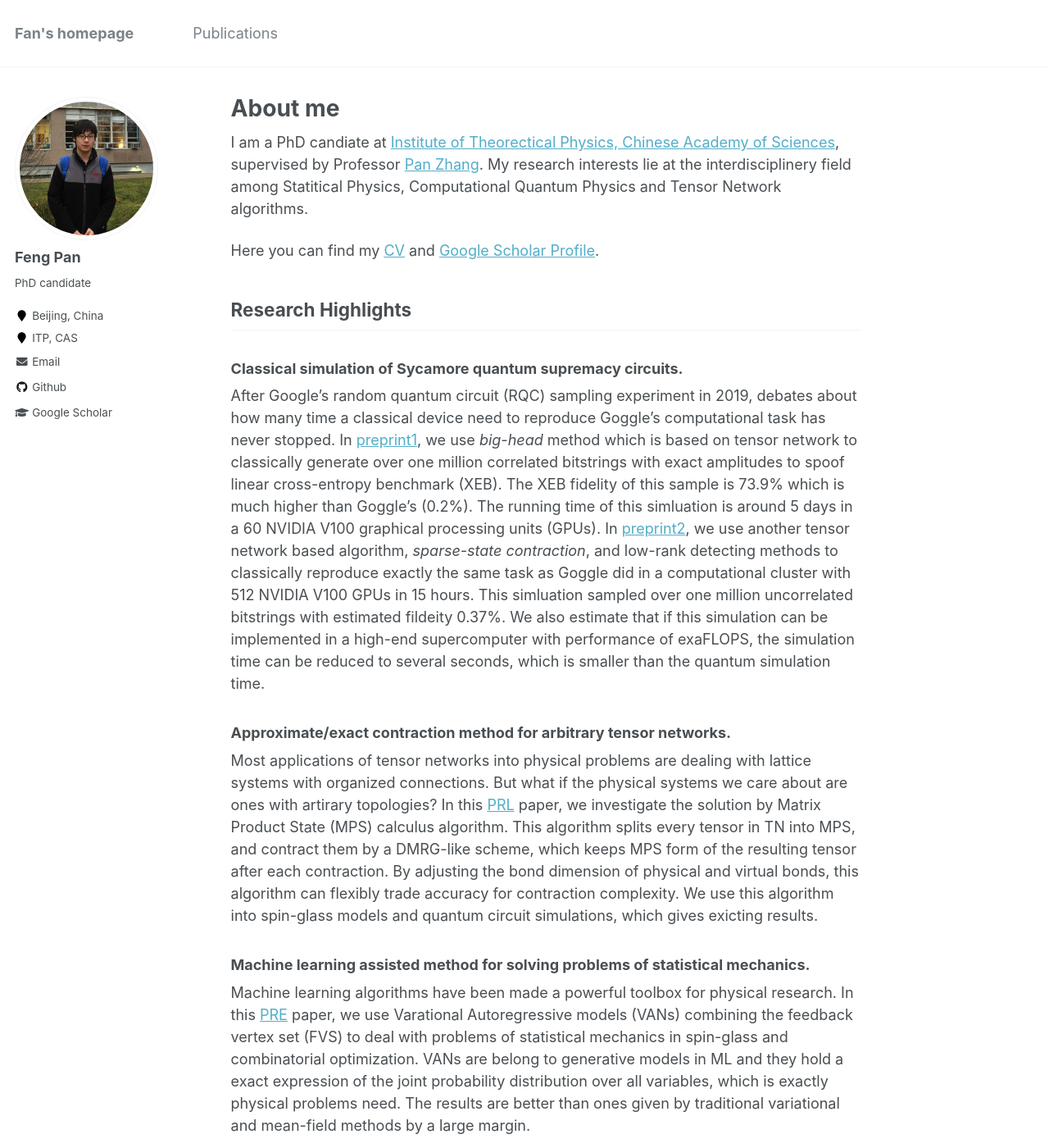
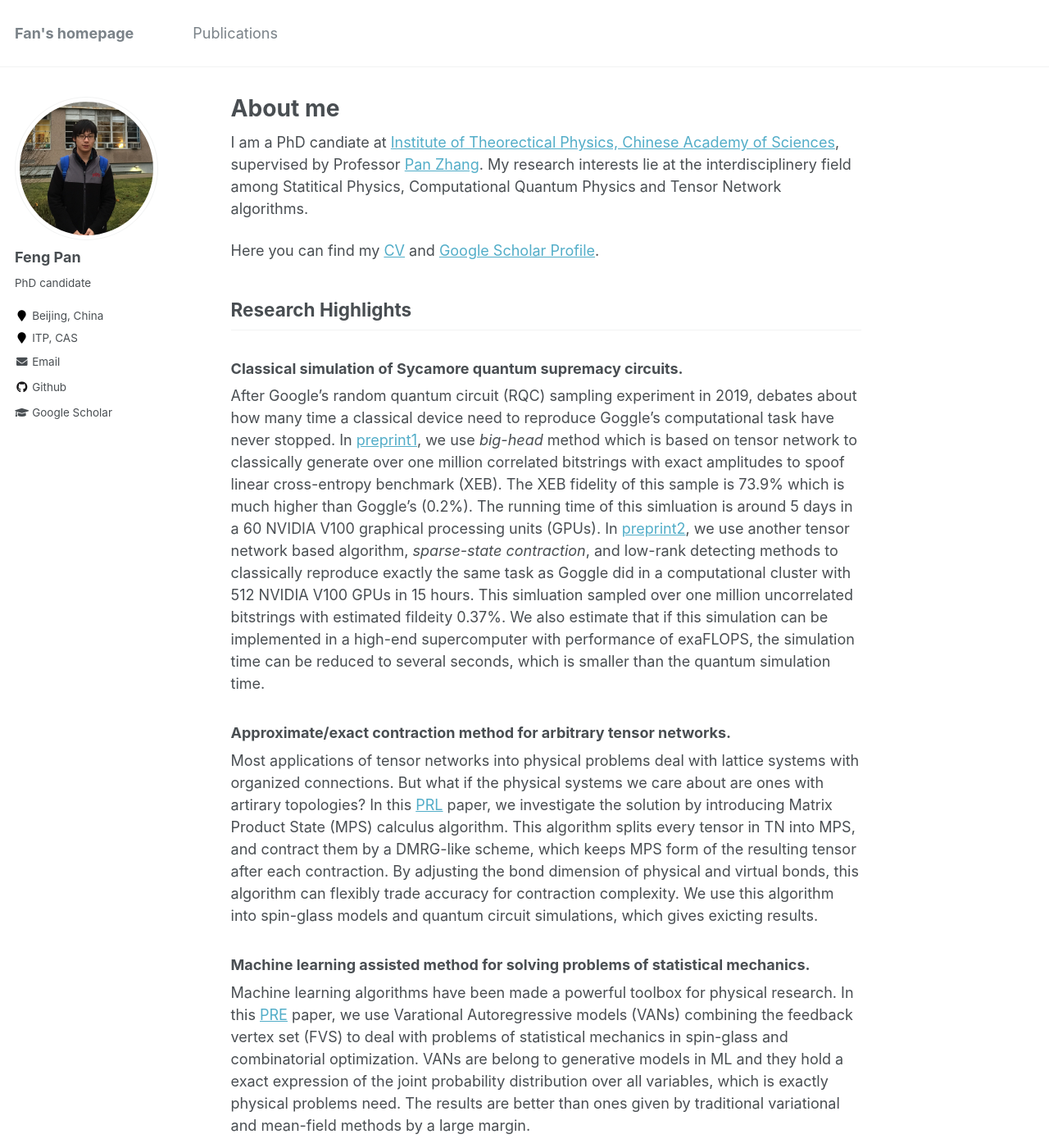
Before and after one commit to Fanerst/Fanerst.github.io, a Jekyll site: the page built from _pages/about.md, in a window 1280 px wide and 1400 px high. Shown: the whole window at 82% size. Built offline with Jekyll 4.4.1, drawn with Linux system fonts in a browser that asks for light colours.

Commit message:
fix some problems

```diff
--- a/_pages/about.md
+++ b/_pages/about.md
@@ -15,10 +15,10 @@ Here you can find my [CV](files/CV.pdf) and [Google Scholar Profile](https://sch
 ## Research Highlights
 
 ### Classical simulation of Sycamore quantum supremacy circuits.
-After Google's random quantum circuit (RQC) sampling experiment in 2019, debates about how many time a classical device need to reproduce Goggle's computational task has never stopped. In [preprint1](https://arxiv.org/abs/2103.03074), we use *big-head* method which is based on tensor network to classically generate over one million correlated bitstrings with exact amplitudes to spoof linear cross-entropy benchmark (XEB). The XEB fidelity of this sample is 73.9% which is much higher than Goggle's (0.2%). The running time of this simluation is around 5 days in a 60 NVIDIA V100 graphical processing units (GPUs). In [preprint2](https://arxiv.org/abs/2111.03011), we use another tensor network based algorithm, *sparse-state contraction*, and low-rank detecting methods to classically reproduce exactly the same task as Goggle did in a computational cluster with 512 NVIDIA V100 GPUs in 15 hours. This simluation sampled over one million uncorrelated bitstrings with estimated fildeity 0.37%. We also estimate that if this simulation can be implemented in a high-end supercomputer with performance of exaFLOPS, the simulation time can be reduced to several seconds, which is smaller than the quantum simulation time.
+After Google's random quantum circuit (RQC) sampling experiment in 2019, debates about how many time a classical device need to reproduce Goggle's computational task have never stopped. In [preprint1](https://arxiv.org/abs/2103.03074), we use *big-head* method which is based on tensor network to classically generate over one million correlated bitstrings with exact amplitudes to spoof linear cross-entropy benchmark (XEB). The XEB fidelity of this sample is 73.9% which is much higher than Goggle's (0.2%). The running time of this simluation is around 5 days in a 60 NVIDIA V100 graphical processing units (GPUs). In [preprint2](https://arxiv.org/abs/2111.03011), we use another tensor network based algorithm, *sparse-state contraction*, and low-rank detecting methods to classically reproduce exactly the same task as Goggle did in a computational cluster with 512 NVIDIA V100 GPUs in 15 hours. This simluation sampled over one million uncorrelated bitstrings with estimated fildeity 0.37%. We also estimate that if this simulation can be implemented in a high-end supercomputer with performance of exaFLOPS, the simulation time can be reduced to several seconds, which is smaller than the quantum simulation time.
 
 ### Approximate/exact contraction method for arbitrary tensor networks.
-Most applications of tensor networks into physical problems are dealing with lattice systems with organized connections. But what if the physical systems we care about are ones with artirary topologies? In this [PRL](https://link.aps.org/doi/10.1103/PhysRevLett.125.060503) paper, we investigate the solution by Matrix Product State (MPS) calculus algorithm. This algorithm splits every tensor in TN into MPS, and contract them by a DMRG-like scheme, which keeps MPS form of the resulting tensor after each contraction. By adjusting the bond dimension of physical and virtual bonds, this algorithm can flexibly trade accuracy for contraction complexity. We use this algorithm into spin-glass models and quantum circuit simulations, which gives exicting results.
+Most applications of tensor networks into physical problems deal with lattice systems with organized connections. But what if the physical systems we care about are ones with artirary topologies? In this [PRL](https://link.aps.org/doi/10.1103/PhysRevLett.125.060503) paper, we investigate the solution by introducing Matrix Product State (MPS) calculus algorithm. This algorithm splits every tensor in TN into MPS, and contract them by a DMRG-like scheme, which keeps MPS form of the resulting tensor after each contraction. By adjusting the bond dimension of physical and virtual bonds, this algorithm can flexibly trade accuracy for contraction complexity. We use this algorithm into spin-glass models and quantum circuit simulations, which gives exicting results.
 
 ### Machine learning assisted method for solving problems of statistical mechanics.
 Machine learning algorithms have been made a powerful toolbox for physical research. In this [PRE](https://link.aps.org/doi/10.1103/PhysRevE.103.012103) paper, we use Varational Autoregressive models (VANs) combining the feedback vertex set (FVS) to deal with problems of statistical mechanics in spin-glass and combinatorial optimization. VANs are belong to generative models in ML and they hold a exact expression of the joint probability distribution over all variables, which is exactly physical problems need. The results are better than ones given by traditional variational and mean-field methods by a large margin.
```
